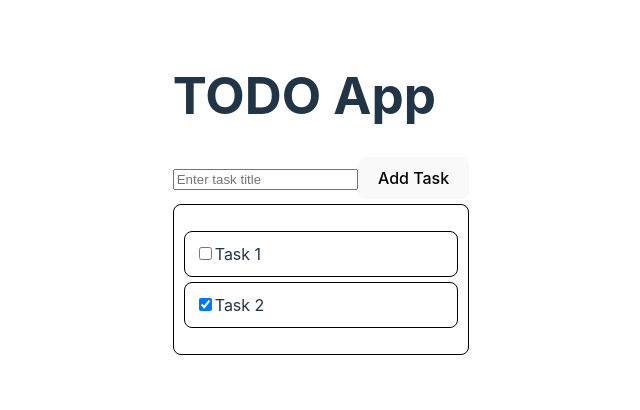
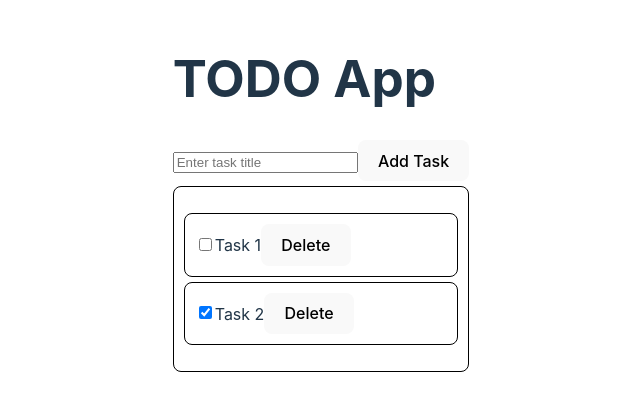
Before and after one commit to BeksultanDJ/HomeWork68, a React (Vite) app: page / in a window 1280 px wide. Shown: the part 204-614 px from the top of the page, without its empty margins (319-959 px from the left). Built offline with nearby package versions, Linux system fonts and the light colour scheme.

Commit message:
добавлена кнопка удаления задачи

```diff
--- a/src/App.tsx
+++ b/src/App.tsx
@@ -35,11 +35,15 @@ const App: React.FC = () => {
         });
     };
 
+    const handleDeleteTask = (taskId: number) => {
+        setTasks(prevTasks => prevTasks.filter(task => task.id !== taskId));
+    };
+
     return (
         <div>
             <h1>TODO App</h1>
             <TaskForm onAddTask={handleAddTask} />
-            <TaskList tasks={tasks} onToggleTask={toggleTaskCompletion} />
+            <TaskList tasks={tasks} onToggleTask={toggleTaskCompletion} onDeleteTask={handleDeleteTask} />
         </div>
     );
 };
--- a/src/components/TaskList.tsx
+++ b/src/components/TaskList.tsx
@@ -3,11 +3,16 @@
     interface TaskListProps {
         tasks: { id: number; title: string; completed: boolean }[];
         onToggleTask: (taskId: number) => void;
+        onDeleteTask: (taskId: number) => void;
     }
 
-    const TaskList: React.FC<TaskListProps> = ({ tasks, onToggleTask }) => {
+    const TaskList: React.FC<TaskListProps> = ({ tasks, onToggleTask , onDeleteTask}) => {
         const handleToggle = (taskId: number) => {
             onToggleTask(taskId);
+        };
+
+        const handleDelete = (taskId: number) => {
+            onDeleteTask(taskId)
         };
 
         return (
@@ -21,6 +26,7 @@
                                 onChange={() => handleToggle(task.id)}
                             />
                             {task.title}
+                            <button onClick={() => handleDelete(task.id)}>Delete</button>
                         </li>
                     ))}
                 </ul>
```
